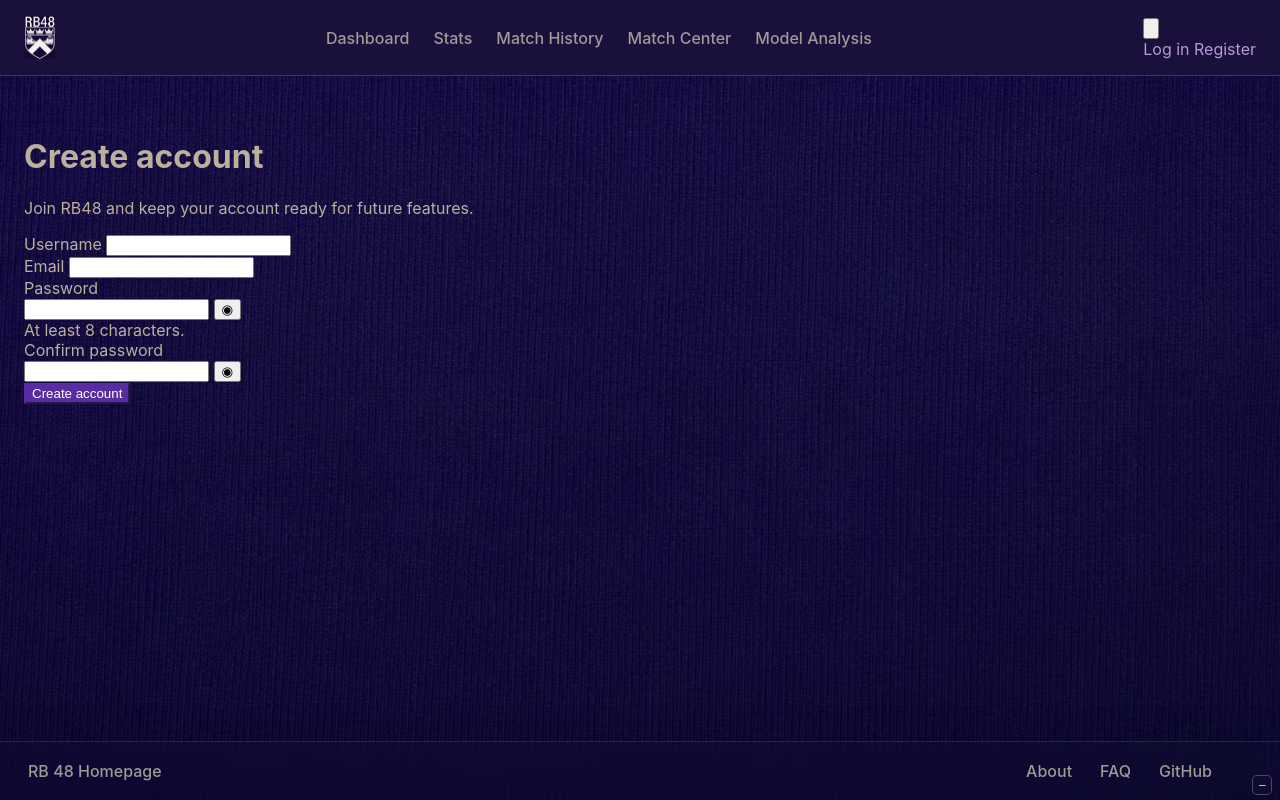
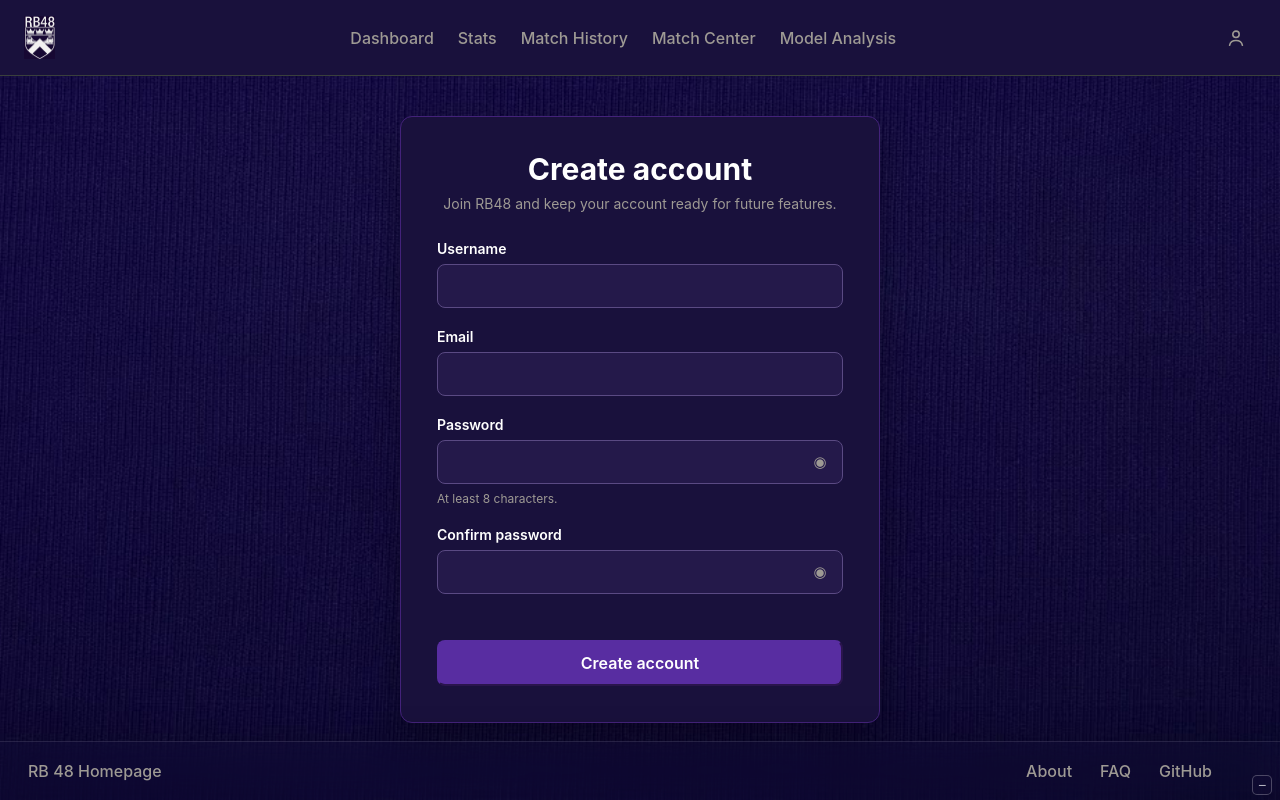
Before and after one commit to DANeoDev/RB48Glicko, a Flask app: page /register in a window 1280 px wide. Run offline with Flask 3, Linux system fonts and the light colour scheme; some libraries are stand-ins or nearby versions.

Commit message:
Add account page and profile dropdown styling

```diff
--- a/web/static/style.css
+++ b/web/static/style.css
@@ -139,6 +139,103 @@ body {
 
 
 /* =========================
+   Account / profile menu
+   ========================= */
+
+.profile-menu {
+    position: relative;
+    display: flex;
+    align-items: center;
+    margin-left: 24px;
+}
+
+.profile-button {
+    width: 40px;
+    height: 40px;
+    padding: 8px;
+    display: flex;
+    align-items: center;
+    justify-content: center;
+    border: 1px solid transparent;
+    border-radius: 50%;
+    background: transparent;
+    color: var(--text-muted);
+    cursor: pointer;
+    transition: color 0.15s ease, background-color 0.15s ease, border-color 0.15s ease;
+}
+
+.profile-button svg {
+    width: 24px;
+    height: 24px;
+    fill: none;
+    stroke: currentColor;
+    stroke-width: 1.7;
+    stroke-linecap: round;
+    stroke-linejoin: round;
+}
+
+.profile-menu:hover .profile-button,
+.profile-menu:focus-within .profile-button {
+    color: #ffffff;
+    background: rgba(88, 45, 161, 0.22);
+    border-color: rgba(183, 151, 216, 0.35);
+}
+
+.profile-dropdown {
+    position: absolute;
+    top: calc(100% + 6px);
+    right: 0;
+    min-width: 170px;
+    padding: 7px;
+    display: flex;
+    flex-direction: column;
+    gap: 2px;
+    background: var(--modal-bg);
+    border: 1px solid var(--accent-dark);
+    border-radius: var(--radius);
+    box-shadow: 0 12px 30px rgba(0, 0, 0, 0.35);
+    opacity: 0;
+    visibility: hidden;
+    transform: translateY(-5px);
+    pointer-events: none;
+    transition: opacity 0.15s ease, transform 0.15s ease, visibility 0.15s ease;
+    z-index: 1000;
+}
+
+.profile-menu:hover .profile-dropdown,
+.profile-menu:focus-within .profile-dropdown {
+    opacity: 1;
+    visibility: visible;
+    transform: translateY(0);
+    pointer-events: auto;
+}
+
+.profile-dropdown a {
+    display: block;
+    padding: 9px 12px;
+    border-radius: 6px;
+    color: var(--text-muted);
+    font-size: 14px;
+    text-decoration: none;
+    transition: color 0.15s ease, background-color 0.15s ease;
+}
+
+.profile-dropdown a:hover {
+    color: #ffffff;
+    background: var(--accent);
+}
+
+.profile-dropdown-user {
+    padding: 8px 12px 7px;
+    color: var(--accent-readable);
+    font-size: 13px;
+    font-weight: 600;
+    border-bottom: 1px solid rgba(255, 255, 255, 0.10);
+    margin-bottom: 2px;
+}
+
+
+/* =========================
    Main content
    ========================= */
 
@@ -148,6 +245,126 @@ main {
     margin: 0 auto;
 
     padding: 40px 24px 60px;
+}
+
+
+/* =========================
+   Account pages
+   ========================= */
+
+.account-page {
+    display: flex;
+    justify-content: center;
+}
+
+.account-card {
+    width: min(480px, 100%);
+    padding: 34px 36px 36px;
+    background: var(--modal-bg);
+    border: 1px solid var(--accent-dark);
+    border-radius: 12px;
+    box-shadow: 0 16px 40px rgba(0, 0, 0, 0.28);
+}
+
+.account-header {
+    margin-bottom: 28px;
+    text-align: center;
+}
+
+.account-header h1 {
+    margin: 0 0 8px;
+    color: #ffffff;
+    font-size: 30px;
+}
+
+.account-header p {
+    margin: 0;
+    color: var(--text-muted);
+    font-size: 14px;
+}
+
+.account-form {
+    display: flex;
+    flex-direction: column;
+    gap: 20px;
+}
+
+.form-field {
+    display: flex;
+    flex-direction: column;
+    gap: 7px;
+}
+
+.form-field label {
+    color: #ffffff;
+    font-size: 14px;
+    font-weight: 600;
+}
+
+.form-field input {
+    width: 100%;
+    padding: 11px 13px;
+    border: 1px solid #5A4A83;
+    border-radius: var(--radius);
+    background: #24194A;
+    color: #ffffff;
+    font: inherit;
+    transition: border-color 0.15s ease, box-shadow 0.15s ease;
+}
+
+.form-field input:focus {
+    outline: none;
+    border-color: var(--accent-hover);
+    box-shadow: 0 0 0 3px rgba(123, 82, 197, 0.18);
+}
+
+.password-input-wrap {
+    position: relative;
+    display: flex;
+}
+
+.password-input-wrap input {
+    padding-right: 46px;
+}
+
+.password-toggle {
+    position: absolute;
+    top: 50%;
+    right: 6px;
+    width: 34px;
+    height: 34px;
+    transform: translateY(-50%);
+    display: flex;
+    align-items: center;
+    justify-content: center;
+    border: 0;
+    border-radius: 6px;
+    background: transparent;
+    color: var(--text-muted);
+    cursor: pointer;
+    font-size: 15px;
+    transition: color 0.15s ease, background-color 0.15s ease;
+}
+
+.password-toggle:hover {
+    color: #ffffff;
+    background: rgba(123, 82, 197, 0.20);
+}
+
+.form-hint {
+    min-height: 15px;
+    color: var(--text-muted);
+    font-size: 12px;
+}
+
+.account-submit {
+    width: 100%;
+    margin-top: 4px;
+    padding: 11px 16px;
+    border-radius: var(--radius);
+    font: inherit;
+    font-weight: 600;
+    cursor: pointer;
 }
 
 
```
Also changed, not shown: other parts of web/static/style.css (+0 -314 lines).
